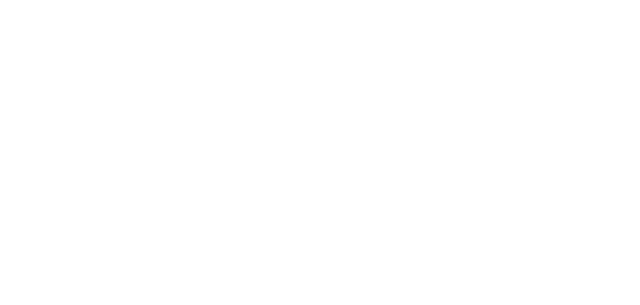
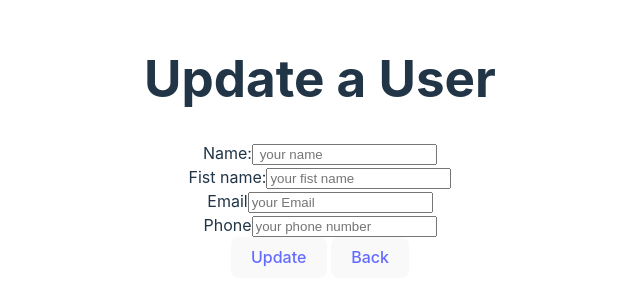
Before and after one commit to djokangoma/CRUD-List-of--users, a React (Vite) app: page /update/1 in a window 1280 px wide. Before the commit this address had no page. Shown: the part 253-558 px from the top of the page, without its empty margins (320-960 px from the left). Built offline with nearby package versions, Linux system fonts and the light colour scheme.

Commit message:
add a context for my list of users

```diff
--- a/src/App.jsx
+++ b/src/App.jsx
@@ -11,8 +11,8 @@
       <Routes>
         <Route path="/" element={<Home />}></Route>
         <Route path="/create" element={<Create />}></Route>
-        <Route path="/read" element={<Read />}></Route>
-        <Route path="/update" element={<Update />}></Route>
+        <Route path="/read/:id" element={<Read />}></Route>
+        <Route path="/update/:id" element={<Update />}></Route>
       </Routes>
     </BrowserRouter>
   );
--- /dev/null
+++ b/src/components/context/user-context.jsx
@@ -0,0 +1,5 @@
+import { createContext } from "react";
+
+export const userContext = createContext({
+  listUsers: [],
+});
--- a/src/components/create.jsx
+++ b/src/components/create.jsx
@@ -1,3 +1,4 @@
+// eslint-disable-next-line no-unused-vars
 import React from "react";
 import { useForm } from "react-hook-form";
 import { useState } from "react";
@@ -34,6 +35,7 @@
   return (
     <div>
       <h1>Add a User</h1>
+
       <form onSubmit={handleSubmit(onSubmit)}>
         <div>
           <label htmlFor="inputName">Name:</label>
@@ -110,7 +112,8 @@
           )}
         </div>
       </form>
-      <button>Submit</button>{" "}
+
+      <button>Submit</button>
       <button>
         <Link to="/">Back</Link>
       </button>
--- a/src/components/home.jsx
+++ b/src/components/home.jsx
@@ -32,10 +32,12 @@
                 <td>{item.phone} </td>
                 <td>
                   <button>
-                    <Link to="./read">Read</Link>
+                    <Link to="./read/:id">Read</Link>
                   </button>
-                  <button>Edit</button>
-                  <button>Delete</button>
+                  <button>
+                    <Link to="/update/:id">Edit</Link>
+                  </button>
+                  <button className="">Delete</button>
                 </td>
               </tr>
             ))}
--- a/src/components/read.jsx
+++ b/src/components/read.jsx
@@ -12,7 +12,7 @@
         <div>Phone</div>
       </div>
       <button>
-        <Link to="/update">Edit</Link>
+        <Link to="/update/:id">Edit</Link>
       </button>
       <button>
         {" "}
--- a/src/components/update.jsx
+++ b/src/components/update.jsx
@@ -109,7 +109,9 @@
           )}
         </div>
       </form>
-      <button>Submit</button>{" "}
+      <button>
+        <Link>Update</Link>
+      </button>{" "}
       <button>
         <Link to="/">Back</Link>
       </button>
```
